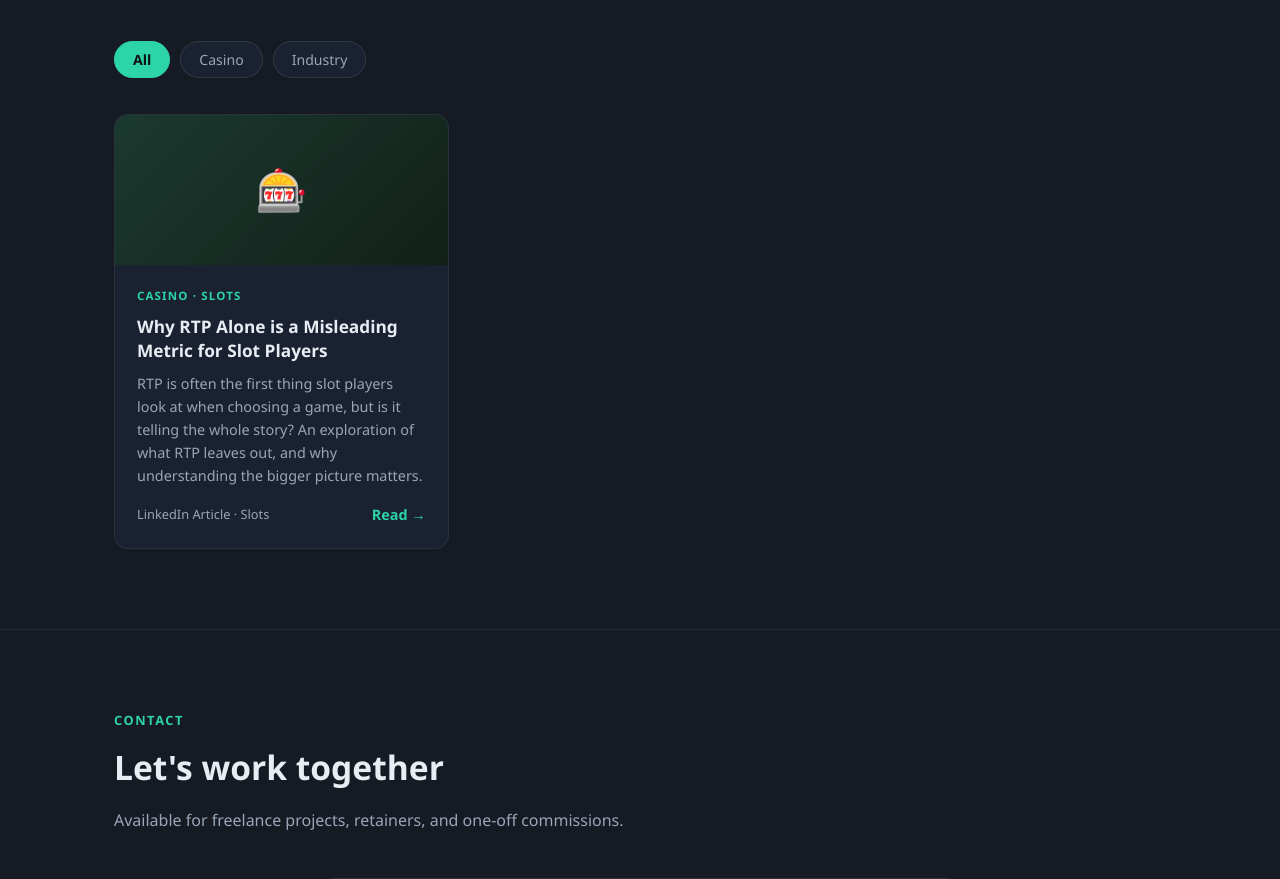
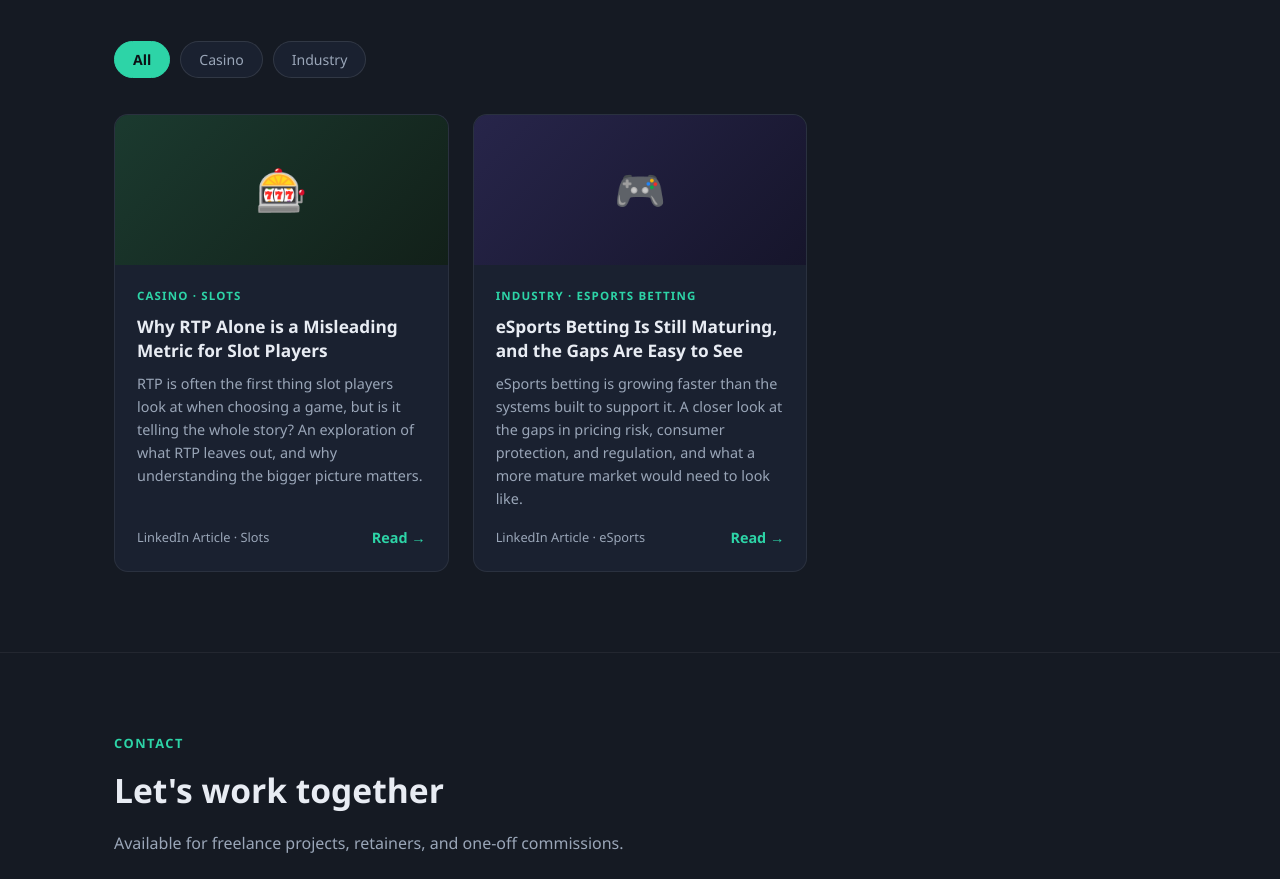
Before and after one commit to fxKariuki/Hillary-kittim-portfolio, a plain HTML site: page index.html in a window 1280 px wide. Shown: the part 1886-2765 px from the top of the page. Drawn offline with Linux system fonts and the light colour scheme.

Commit message:
Update index.html

```diff
--- a/index.html
+++ b/index.html
@@ -316,6 +316,19 @@
         </div>
       </article>
 
+      <article class="article-card" data-cat="industry">
+        <div class="article-cover" style="background:linear-gradient(135deg,#27254a,#16152b);">🎮</div>
+        <div class="article-body">
+          <span class="article-cat">Industry · eSports Betting</span>
+          <h3 class="article-title">eSports Betting Is Still Maturing, and the Gaps Are Easy to See</h3>
+          <p class="article-desc">eSports betting is growing faster than the systems built to support it. A closer look at the gaps in pricing risk, consumer protection, and regulation, and what a more mature market would need to look like.</p>
+          <div class="article-meta">
+            <span>LinkedIn Article · eSports</span>
+            <a class="read-link" href="https://lnkd.in/p/drX_X68H" target="_blank" rel="noopener">Read →</a>
+          </div>
+        </div>
+      </article>
+
       <!-- COPY the card block above and paste it below for each new article you publish,
            then edit the category, title, description and link. -->
 
```
